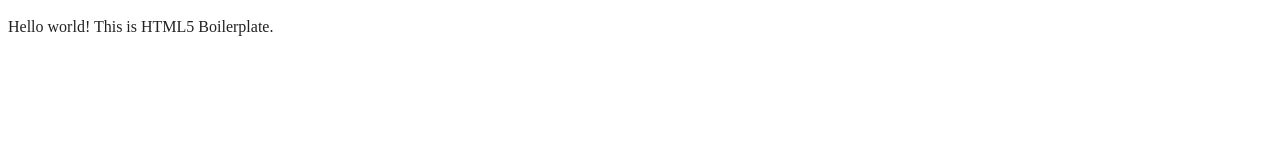
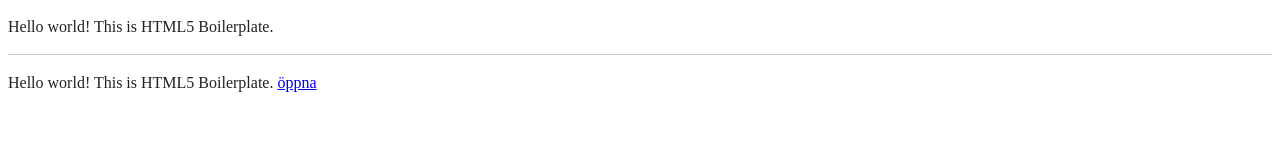
Before and after one commit to Nazmengstu/HTMAssignment, a website built with webpack: page P0-helloworld/index.html in a window 1280 px wide. Built offline with nearby package versions, Linux system fonts and the light colour scheme.

Commit message:
add picture

```diff
--- a/P0-helloworld/index.html
+++ b/P0-helloworld/index.html
@@ -26,6 +26,9 @@
 
   <!-- Add your site or application content here -->
   <p>Hello world! This is HTML5 Boilerplate.</p>
+  <hr>Hello world! This is HTML5 Boilerplate.</hr>
+  <a href="https://github.com/nazmengstu"> öppna</a>
+  <img src=" ">
   <script src="js/app.js"></script>
 
 </body>
```
Also changed, not shown: P0-helloworld/ladda ned.jfif (added).
